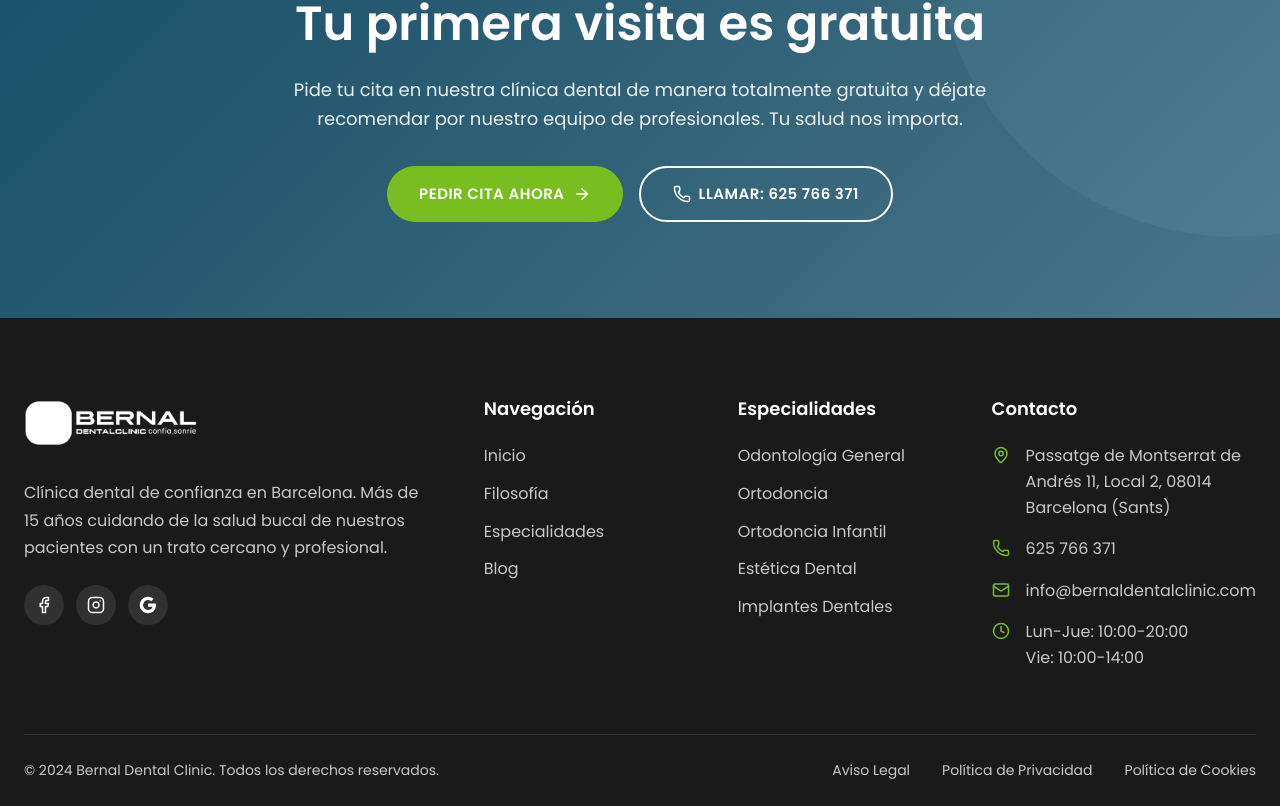
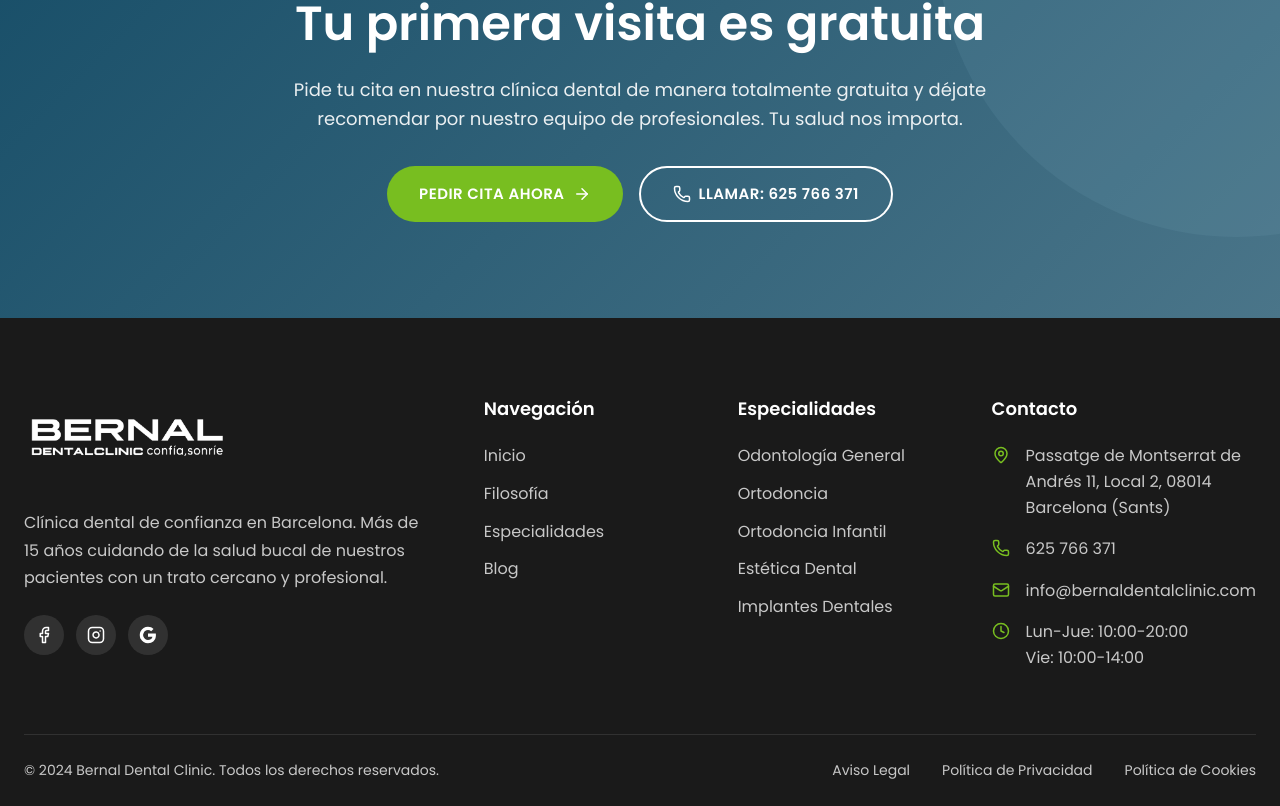
Before and after one commit to genesisleal/bernaldental, a React (Vite) app: page / in a window 1280 px wide. Shown: the part 7909-8715 px from the top of the page. Built offline with nearby package versions, Linux system fonts and the light colour scheme.

Commit message:
style: update footer logo to dedicated white version

```diff
--- a/src/App.css
+++ b/src/App.css
@@ -1010,10 +1010,9 @@
   border-bottom: 1px solid rgba(255, 255, 255, 0.1);
 }
 
-.footer-brand img {
-  height: 50px;
+.footer-brand .footer-logo {
+  height: 80px;
   margin-bottom: 1.5rem;
-  filter: brightness(0) invert(1);
 }
 
 .footer-brand p {
--- a/src/App.jsx
+++ b/src/App.jsx
@@ -678,7 +678,7 @@ function App() {
         <div className="container">
           <div className="footer-grid">
             <div className="footer-brand">
-              <img src="/logo.png" alt="Bernal Dental Clinic" />
+              <img src="/logo-blanco.png" alt="Bernal Dental Clinic" className="footer-logo" />
               <p>
                 Clínica dental de confianza en Barcelona. Más de 15 años cuidando
                 de la salud bucal de nuestros pacientes con un trato cercano y profesional.
```
Also changed, not shown: public/logo-blanco.png (added).
